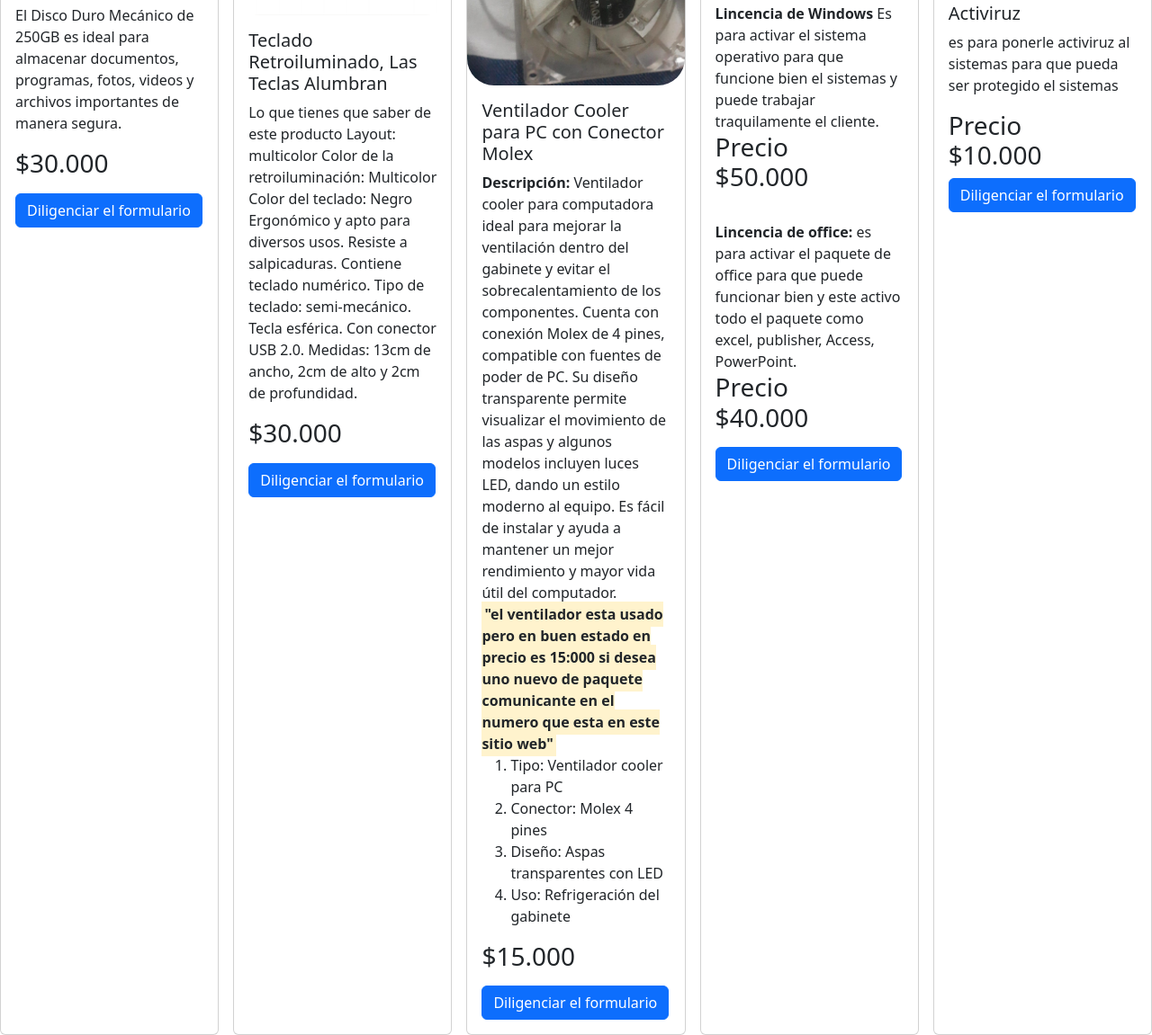
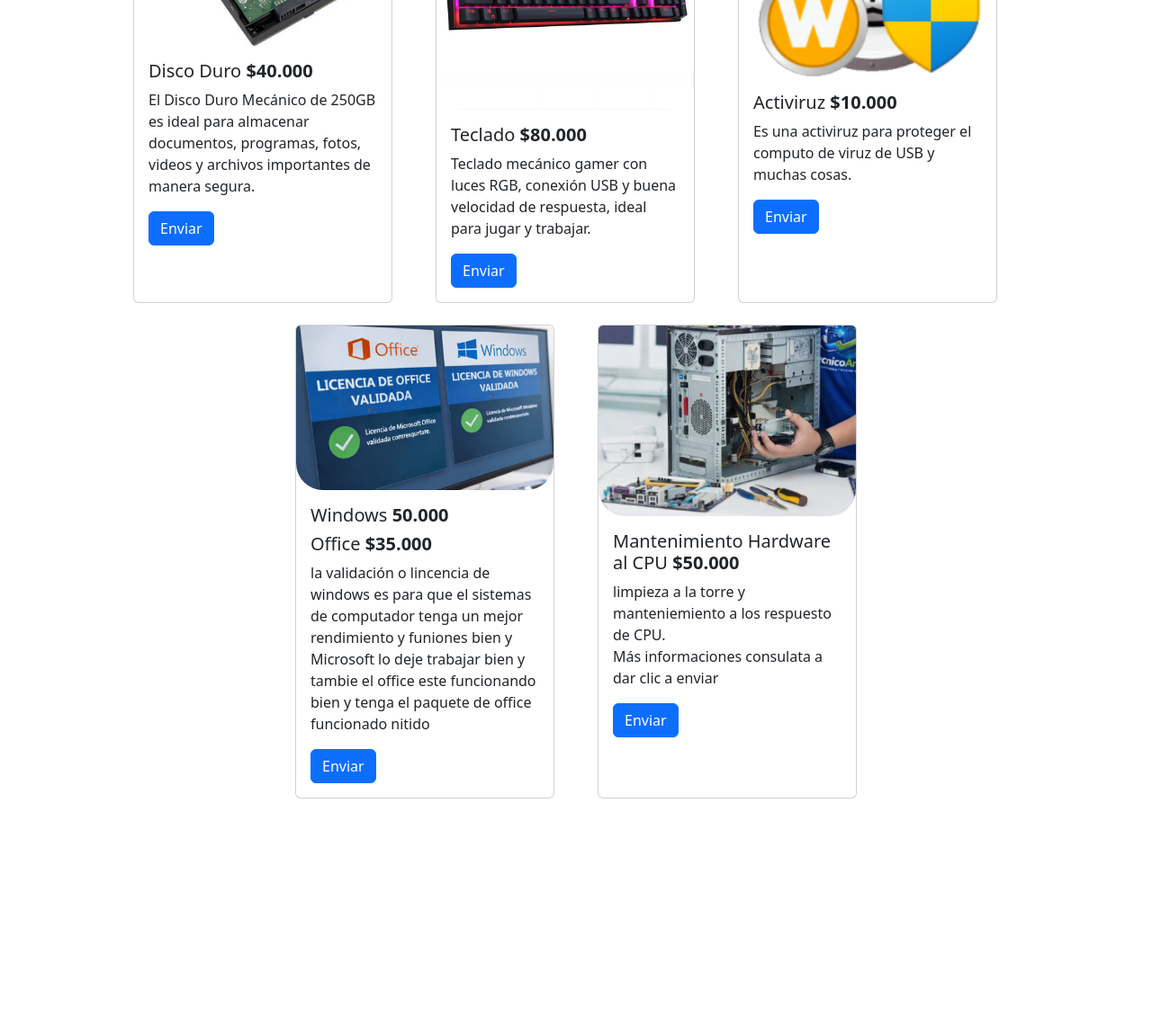
Before and after one commit to tecnologiangelmoreno2008-sudo/tecnicoangel, a plain HTML site: page Producto.html in a window 1280 px wide. Shown: the part 1497-2648 px from the top of the page at 90% size. After the commit the page ends 2385 px from the top, so only its background shows below. Drawn offline with nearby package versions, Linux system fonts and the light colour scheme.

Commit message:
los primeros archivos

```diff
--- a/Producto.html
+++ b/Producto.html
@@ -64,115 +64,77 @@
         </button>
     </div>
 
-    <div class="T_1">
-        <div class="d-flex gap-3">
-            <img src="img/Logo.png" alt="">
-            <h1 class="T_1">Catálogo de Productos</h1>
-        </div>
-    </div>
 
-    <div class="d-flex gap-3">
+    <img src="img/Logo.png" alt="">
+    <h1 class="T_1">Catálogo de Productos</h1>
+    <div class="d-flex flex-wrap justify-content-center gap-4">
+
         <div class="card" style="width: 18rem;">
             <img src="img/Hardware-Discos-Duros-Mecanicos.jpg" class="card-img-top" alt="...">
             <div class="card-body">
-                <h5 class="card-title">Disco Duro</h5>
-                El Disco Duro Mecánico de 250GB es ideal para almacenar documentos, programas, fotos, videos y archivos
-                importantes de manera segura.
-                <p class="card-text">
-                <h3>$30.000</h3>
+                <h5 class="card-title">Disco Duro
+                    <strong>$40.000</strong>
+                </h5>
+                <p class="card-text">El Disco Duro Mecánico de 250GB es ideal para almacenar documentos, programas,
+                    fotos, videos y archivos importantes de manera segura.</p>
+                <a href="Contacto.html" class="btn btn-primary">Enviar</a>
+            </div>
+        </div>
+        <br>
+        <div class="card" style="width: 18rem;">
+            <img src="img/teclado.jpg" class="card-img-top" alt="...">
+            <div class="card-body">
+                <h5 class="card-title">Teclado
+                    <strong>$80.000</strong>
+                </h5>
+                <p class="card-text">Teclado mecánico gamer con luces RGB, conexión USB y buena velocidad de respuesta,
+                    ideal para jugar y trabajar.</p>
+                <a href="Contacto.html" class="btn btn-primary">Enviar</a>
+            </div>
+        </div>
+        <br>
+        <div class="card" style="width: 18rem;">
+            <img src="img/Activiruz .png" class="card-img-top" alt="...">
+            <div class="card-body">
+                <h5 class="card-title">Activiruz
+                    <strong>$10.000</strong>
+                </h5>
+                <p class="card-text">Es una activiruz para proteger el computo de viruz de USB y muchas cosas.</p>
+                <a href="Contacto.html" class="btn btn-primary">Enviar</a>
+            </div>
+        </div>
+        <br>
+        <div class="card" style="width: 18rem;">
+            <img src="img/Producto de Windows y office.png" class="card-img-top" alt="...">
+            <div class="card-body">
+                <h5 class="card-title">Windows
+                    <strong>50.000</strong>
+                </h5>
+                <h5>Office
+                    <strong>$35.000</strong>
+                </h5>
+                <p class="card-text">la validación o lincencia de windows es para que el sistemas de computador tenga un
+                    mejor rendimiento y funiones bien y Microsoft lo deje trabajar bien y tambie el office este
+                    funcionando bien y tenga el paquete de office funcionado nitido</p>
+                <a href="Contacto.html" class="btn btn-primary">Enviar</a>
+            </div>
+        </div>
+        <br>
+        <div class="card" style="width: 18rem;">
+            <img src="img/yyyyo.png" class="card-img-top" alt="...">
+            <div class="card-body">
+                <h5 class="card-title">Mantenimiento Hardware al CPU
+                    <strong>$50.000</strong>
+                </h5>
+                <p class="card-text">limpieza a la torre y manteniemiento a los respuesto de CPU.
+                    <br> Más informaciones consulata a dar clic a enviar
                 </p>
-                <a href="Contacto.html" class="btn btn-primary">Diligenciar el formulario</a>
+                <a href="Contacto.html" class="btn btn-primary">Enviar</a>
             </div>
         </div>
 
 
-        <div class="card" style="width: 18rem;">
-            <img src="img/teclado.jpg" class="card-img-top" alt="...">
-            <div class="card-body">
-                <h5 class="card-title">Teclado Retroiluminado, Las Teclas Alumbran </h5>
-                Lo que tienes que saber de este producto
-                Layout: multicolor
-                Color de la retroiluminación: Multicolor
-                Color del teclado: Negro
-                Ergonómico y apto para diversos usos.
-                Resiste a salpicaduras.
-                Contiene teclado numérico.
-                Tipo de teclado: semi-mecánico.
-                Tecla esférica.
-                Con conector USB 2.0.
-                Medidas: 13cm de ancho, 2cm de alto y 2cm de profundidad.
-                <p class="card-text">
-                <h3>$30.000</h3>
-                </p>
-                <a href="Contacto.html" class="btn btn-primary">Diligenciar el formulario</a>
-            </div>
-        </div>
-        <div class="card" style="width: 18rem;">
-            <img src="img/ventirador para pc.jpg" class="card-img-top" alt="...">
-            <div class="card-body">
-                <h5 class="card-title">Ventilador Cooler para PC con Conector Molex</h5>
-                <strong>Descripción:</strong>
-                Ventilador cooler para computadora ideal para mejorar la ventilación dentro del gabinete y evitar el
-                sobrecalentamiento de los componentes. Cuenta con conexión Molex de 4 pines, compatible con fuentes de
-                poder de PC. Su diseño transparente permite visualizar el movimiento de las aspas y algunos modelos
-                incluyen luces LED, dando un estilo moderno al equipo. Es fácil de instalar y ayuda a mantener un mejor
-                rendimiento y mayor vida útil del computador.
-                <br>
-                <strong><mark>"el ventilador esta usado pero en buen estado en precio es 15:000 si desea uno nuevo de
-                        paquete comunicante en el numero que esta en este sitio web"</mark></strong>
-                <ol>
-                    <li>Tipo: Ventilador cooler para PC</li>
-                    <li>Conector: Molex 4 pines</li>
-                    <li>Diseño: Aspas transparentes con LED</li>
-                    <li>Uso: Refrigeración del gabinete</li>
-                </ol>
-                <p class="card-text">
-                <h3>$15.000</h3>
-                </p>
-                <a href="Contacto.html" class="btn btn-primary">Diligenciar el formulario</a>
-            </div>
-        </div>
-
-         <div class="card" style="width: 18rem;">
-            <img src="img/Producto de Windows y office.png" class="card-img-top" alt="...">
-            <div class="card-body">
-                <h5 class="card-title">Lincencia de Windows y office </h5>
-                <strong>Lincencia de Windows</strong>
-            Es para activar el sistema operativo para que funcione bien el sistemas y puede trabajar traquilamente el cliente.
-            <br>
-
-            <h3>Precio
-                <br>
-                $50.000</h3>
-                <br>
-                <strong>Lincencia de office: </strong>
-                es para activar el paquete de office para que puede funcionar bien y este activo todo el paquete como
-                excel, publisher, Access, PowerPoint.
-                <h3>Precio
-                    <br>
-                    $40.000</h3>
-                </p>
-                <a href="Contacto.html" class="btn btn-primary">Diligenciar el formulario</a>
-            </div>
-        </div>
-
-<div class="card" style="width: 18rem;">
-    <img src="img/Activiruz .png"  class="card-img-top" alt="...">
-    <div class="card-body">
-        <h5 class="card-title">Activiruz</h5>
-        <p>es para ponerle activiruz al sistemas para que pueda ser protegido el sistemas</p>
-        <h3>Precio
-            <br>
-            $10.000
-        </h3>
-        <a href="Contacto.html" class="btn btn-primary">Diligenciar el formulario</a>
-
     </div>
-
-
-</div>
-    </div>
-
 
 
 
--- a/styles/styles.css
+++ b/styles/styles.css
@@ -62,3 +62,9 @@ img {
 .division_2 h3 {
     color: blue;
 }
+
+.container_footer {
+    background-color: blanchedalmond;
+    color: navy;
+    bottom: 0;
+}
```
Also changed, not shown: Contacto.html (+19 -23 lines), Manual de Convivecia.html (+12 -104 lines), Servicio.html (+16 -64 lines), cableando estructurado.html (+13 -92 lines), index.html (+20 -142 lines), JAVASCRIPT/script.html (added), JAVASCRIPT/script.js (added), img/yyyyo.png (added).
